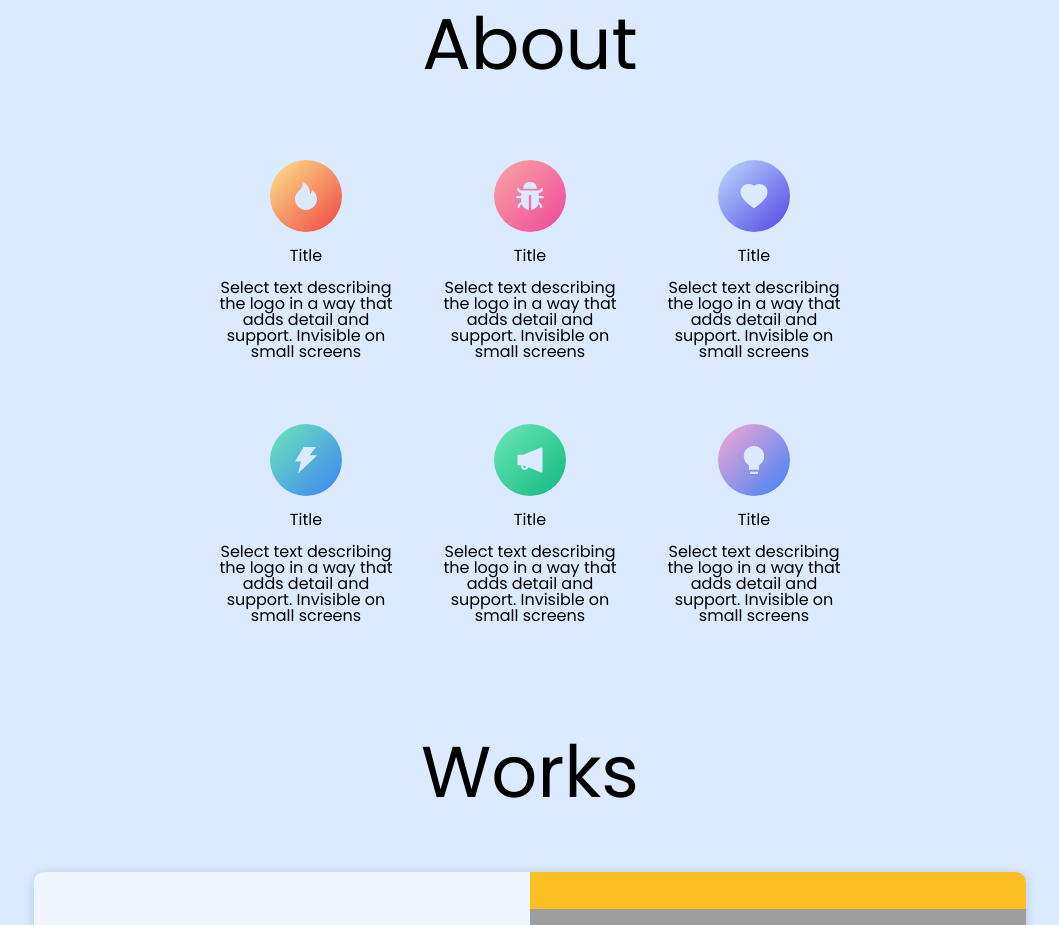
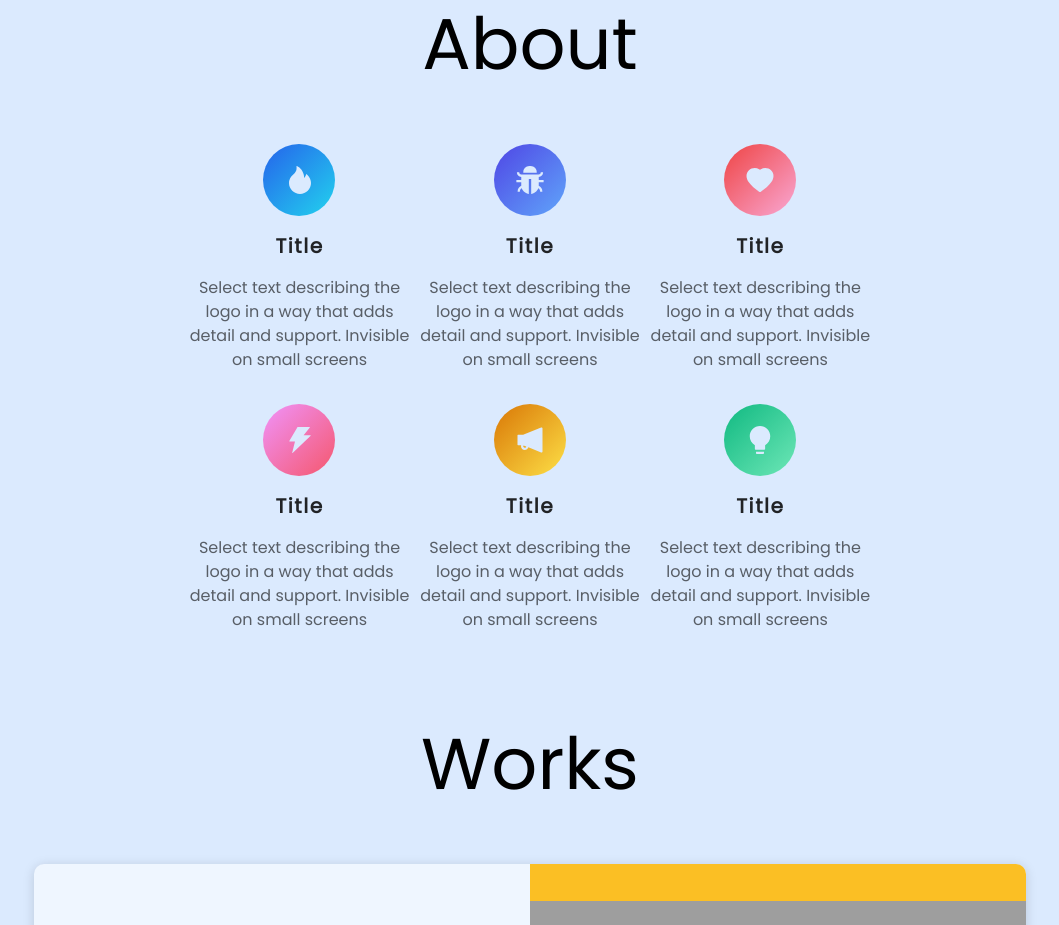
Before and after one commit to nrsimonelli/nrsimonelli.github.io, a React (Create React App) app: page / in a window 1280 px wide. Shown: the part 840-1765 px from the top of the page, without its empty margins (110-1169 px from the left). Built offline with nearby package versions, Linux system fonts and the light colour scheme; grey boxes are pictures that could not be loaded.

Commit message:
about icon text spacing and breakpoints

```diff
--- a/src/About.js
+++ b/src/About.js
@@ -25,7 +25,7 @@ const About = () => {
             data-aos-duration='900'
             data-aos-anchor-placement='#about'
           >
-            <div className='about-icon-image-container flex justify-center items-center icon-orange'>
+            <div className='about-icon-image-container flex justify-center items-center icon-blue'>
               <AiFillFire className='about-icon-image' />
             </div>
             <div className='about-icon-title'>
@@ -45,7 +45,7 @@ const About = () => {
             data-aos-duration='900'
             data-aos-anchor-placement='#about'
           >
-            <div className='about-icon-image-container flex justify-center items-center icon-rose'>
+            <div className='about-icon-image-container flex justify-center items-center icon-indigo'>
               <AiFillBug className='about-icon-image' />
             </div>
             <div className='about-icon-title'>
@@ -65,7 +65,7 @@ const About = () => {
             data-aos-duration='900'
             data-aos-anchor-placement='#about'
           >
-            <div className='about-icon-image-container flex justify-center items-center icon-indigo'>
+            <div className='about-icon-image-container flex justify-center items-center icon-red'>
               <AiFillHeart className='about-icon-image' />
             </div>
             <div className='about-icon-title'>
@@ -85,7 +85,7 @@ const About = () => {
             data-aos-duration='900'
             data-aos-anchor-placement='#about'
           >
-            <div className='about-icon-image-container flex justify-center items-center icon-sea'>
+            <div className='about-icon-image-container flex justify-center items-center icon-rose'>
               <AiFillThunderbolt className='about-icon-image' />
             </div>
             <div className='about-icon-title'>
@@ -105,7 +105,7 @@ const About = () => {
             data-aos-duration='900'
             data-aos-anchor-placement='#about'
           >
-            <div className='about-icon-image-container flex justify-center items-center icon-green'>
+            <div className='about-icon-image-container flex justify-center items-center icon-orange'>
               <AiFillNotification className='about-icon-image' />
             </div>
             <div className='about-icon-title'>
@@ -125,7 +125,7 @@ const About = () => {
             data-aos-duration='900'
             data-aos-anchor-placement='#about'
           >
-            <div className='about-icon-image-container flex justify-center items-center icon-blue'>
+            <div className='about-icon-image-container flex justify-center items-center icon-green'>
               <AiFillBulb className='about-icon-image' />
             </div>
             <div className='about-icon-title'>
--- a/src/css/main.css
+++ b/src/css/main.css
@@ -498,10 +498,6 @@ html {
 }
 
 .about-icon {
-  margin-right: 1rem;
-  margin-left: 1rem;
-  margin-top: 1rem;
-  margin-bottom: 1rem;
   padding-top: 1rem;
   padding-bottom: 1rem;
   width: 35%;
@@ -509,7 +505,7 @@ html {
 }
 @media screen and (min-width: 640px) {
   .about-icon {
-    width: 25%;
+    width: 30%;
   }
 }
 
@@ -522,28 +518,28 @@ html {
   margin-left: auto;
 }
 
-.icon-orange {
-  background-image: linear-gradient(to bottom right, #fde68a, #ef4444);
+.icon-blue {
+  background-image: linear-gradient(to bottom right, #2563eb, #22d3ee);
+}
+
+.icon-indigo {
+  background-image: linear-gradient(to top left, #60a5fa, #4f46e5);
+}
+
+.icon-red {
+  background-image: linear-gradient(to bottom right, #ef4444, #f9a8d4);
 }
 
 .icon-rose {
-  background-image: linear-gradient(to bottom right, #fca5a5, #ec4899);
+  background-image: linear-gradient(to bottom right, #f093fb, #f5576c);
 }
 
-.icon-indigo {
-  background-image: linear-gradient(to bottom right, #bfdbfe, #4f46e5);
-}
-
-.icon-sea {
-  background-image: linear-gradient(to bottom right, #6ee7b7, #3b82f6);
+.icon-orange {
+  background-image: linear-gradient(to bottom right, #d97706, #fde047);
 }
 
 .icon-green {
-  background-image: linear-gradient(to bottom right, #6ee7b7, #10b981);
-}
-
-.icon-blue {
-  background-image: linear-gradient(to bottom right, #f9a8d4, #3b82f6);
+  background-image: linear-gradient(to bottom right, #10b981, #6ee7b7);
 }
 
 .about-icon-image {
@@ -553,13 +549,31 @@ html {
 }
 
 .about-icon-title {
+  color: rgba(0, 0, 0, 0.85);
   padding-top: 1rem;
   padding-bottom: 1rem;
 }
+.about-icon-title div {
+  font-size: 0.875rem;
+  line-height: 1.25rem;
+  letter-spacing: 0.05rem;
+}
+@media screen and (min-width: 768px) {
+  .about-icon-title div {
+    font-size: 1.25rem;
+    line-height: 1.75rem;
+    font-weight: 600;
+    letter-spacing: 0.1rem;
+  }
+}
+
 .about-icon-text {
   display: none;
+  color: rgba(0, 0, 0, 0.6);
+  font-size: 1rem;
+  line-height: 1.5rem;
 }
-@media screen and (min-width: 640px) {
+@media screen and (min-width: 768px) {
   .about-icon-text {
     display: inherit;
   }
--- a/src/scss/main.scss
+++ b/src/scss/main.scss
@@ -145,13 +145,11 @@ html {
   flex-wrap: wrap;
 }
 .about-icon {
-  @include mx($margin-base);
-  @include my($margin-base);
   @include py($padding-base);
   width: 35%;
   text-align: center;
   @include break-sm() {
-    width: 25%;
+    width: 30%;
   }
 }
 .about-icon-image-container {
@@ -161,23 +159,29 @@ html {
   padding: 0.75rem;
   @include mx(auto);
 }
-.icon-orange {
-  @include gradient(bottom right, $accent-lighter, $red);
+.icon-blue {
+  // @include gradient(bottom right, $pink-light, $primary-dark);
+  // @include gradient(bottom right, #4facfe, #00f2fe);
+  @include gradient(bottom right, #2563eb, #22d3ee);
+}
+.icon-indigo {
+  @include gradient(top left, $blue-light, $purple-dark);
+  // @include gradient(bottom right, #fbc2eb, #a6c1ee);
+}
+.icon-red {
+  @include gradient(bottom right, $red, $pink-light);
 }
 .icon-rose {
-  @include gradient(bottom right, $red-lighter, $pink-dark);
+  // @include gradient(bottom right, $red-lighter, $pink-dark);
+  @include gradient(bottom right, #f093fb, #f5576c);
 }
-.icon-indigo {
-  @include gradient(bottom right, $primary, $purple-dark);
-}
-.icon-sea {
-  @include gradient(bottom right, $green-lighter, $primary-dark);
+.icon-orange {
+  @include gradient(bottom right, #d97706, #fde047);
 }
 .icon-green {
-  @include gradient(bottom right, $green-lighter, $green);
-}
-.icon-blue {
-  @include gradient(bottom right, $pink-light, $primary-dark);
+  @include gradient(bottom right, $green, #6ee7b7);
+  // @include gradient(bottom right, #84fab0, #8fd3f4);
+  // @include gradient(bottom right, #43e97b, #38f9d7);
 }
 
 .about-icon-image {
@@ -186,13 +190,25 @@ html {
   color: $primary-light;
 }
 .about-icon-title {
+  color: rgba(0, 0, 0, 0.85);
   @include py($padding-base);
   div {
+    @include text-size('sm');
+    letter-spacing: 0.05rem;
+  }
+  @include break-md {
+    div {
+      @include text-size('xl');
+      font-weight: 600;
+      letter-spacing: 0.1rem;
+    }
   }
 }
 .about-icon-text {
   display: none;
-  @include break-sm {
+  color: rgba(0, 0, 0, 0.6);
+  @include text-size('base');
+  @include break-md {
     display: inherit;
   }
 }
```
Also changed, not shown: 1 other file (tests, documents, lock files or other folders).
